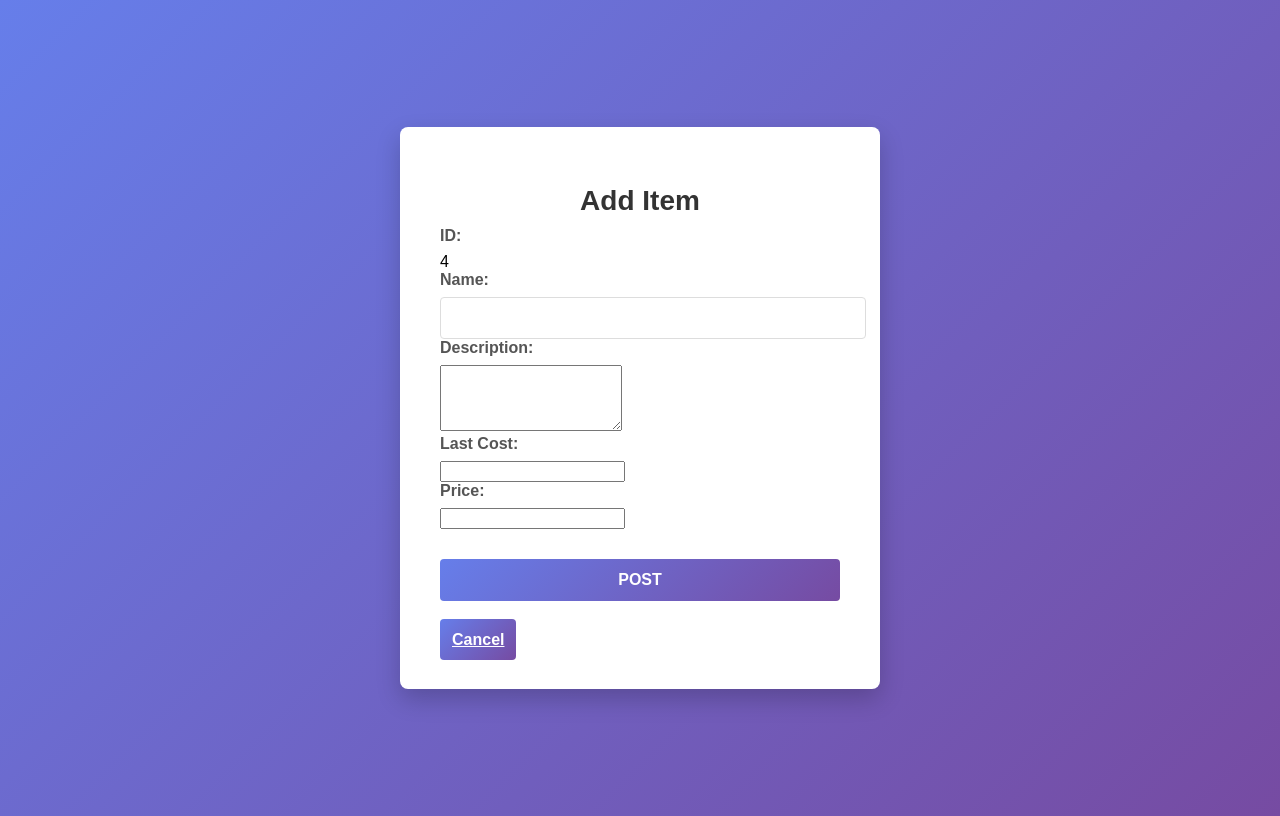
After one commit to Yessica-C/CSCE4350, a Django app: page /inventory/items/add/ in a window 1280 px wide. The commit adds this page. Run offline with Django 5.2, Linux system fonts and the light colour scheme; data comes from the database, SQL or seed files in the repository; both versions use the stored data as it was after the commit.

Commit message:
add new item page

```diff
--- a/projectdir/auto_store/inventory/static/css/main.css
+++ b/projectdir/auto_store/inventory/static/css/main.css
@@ -69,6 +69,8 @@ input[type="password"]:focus {
     font-size: 16px;
     font-weight: bold;
     cursor: pointer;
+    margin-top: 30px;
+    margin-bottom: 30px;
     transition: transform 0.2s;
 }
 
--- /dev/null
+++ b/projectdir/auto_store/inventory/templates/inventory/add_item.html
@@ -0,0 +1,36 @@
+{% load static %}
+<!DOCTYPE html>
+<html lang="en">
+<head>
+	<meta charset="UTF-8">
+	<meta name="viewport" content="width=device-width, initial-scale=1.0">
+	<title>Add Item</title>
+    <link rel="stylesheet" href="{% static 'css/main.css' %}">
+</head>
+<body>
+    <div class="panel-container">
+        <h1>Add Item</h1>
+        <form method="post">
+            {% csrf_token %}
+
+            <label for="item-id">ID:</label>
+            <div id="item-id" class="readonly-field">{{ id }}</div>
+
+            <label for="name">Name:</label>
+            <input type="text" id="name" name="name" required>
+
+            <label for="description">Description:</label>
+            <textarea id="description" name="description" rows="4"></textarea>
+
+            <label for="last_cost">Last Cost:</label>
+            <input type="number" id="last_cost" name="last_cost" min="0" step="0.01" required>
+
+            <label for="price">Price:</label>
+            <input type="number" id="price" name="price" min="0" step="0.01" required>
+
+            <button class="btn" type="submit">POST</button>
+        </form>
+        <a class="btn" href="/inventory/items/">Cancel</a>
+    </div>
+</body>
+</html>
--- a/projectdir/auto_store/inventory/templates/inventory/all_items.html
+++ b/projectdir/auto_store/inventory/templates/inventory/all_items.html
@@ -8,6 +8,8 @@
 <body>
 	<h1>All Items</h1>
     <a href="/inventory/">Inventory Home</a>
+    <a href="/inventory/items/add/"><button type="button">Create New Item</button></a>
+
 
 	<table>
 		<tbody>
--- a/projectdir/auto_store/inventory/urls.py
+++ b/projectdir/auto_store/inventory/urls.py
@@ -6,6 +6,7 @@ urlpatterns = [
     path('', views.homepage, name="homepage"),
 	path('inventory/', views.inventory_homepage, name="inventory_homepage"),
     path('inventory/items/', views.all_items, name="item_overview"),
+    path('inventory/items/add/', views.add_item, name="add_item"),
 	path('inventory/items/<int:item_id>/', views.item_zoom, name="item_zoom"),
     path('inventory/purchase_orders/', views.all_pos, name="purchase_order_overview"),
 	path('inventory/purchase_orders/<int:po_num>/', views.po_zoom, name="po_zoom"),
--- a/projectdir/auto_store/inventory/views.py
+++ b/projectdir/auto_store/inventory/views.py
@@ -1,9 +1,29 @@
 from django.shortcuts import get_object_or_404, redirect, render
 from django.http import Http404
 from django.contrib.auth import authenticate, authenticate, logout, login
+from django.db.models import Max
 from .models import Item, Location
 from .utils import quantity_on_hand, quantity_on_hand_by_location
 from .utils import get_full_po, get_po_number_list
+
+def add_item(request):
+    if request.method == 'POST':
+        name = request.POST.get('name')
+        description = request.POST.get('description')
+        price = request.POST.get('price')
+        last_cost = request.POST.get('last_cost')
+
+        # Create a new Item instance and save it to the database
+        item = Item(name=name, description=description, price=price, last_cost=last_cost)
+        item.save()
+
+        # Redirect to the all_items view after successful creation
+        return redirect('item_overview')
+
+
+    highest_item_number = Item.objects.aggregate(max_number=Max('id'))['max_number']
+    id = highest_item_number + 1 if highest_item_number is not None else 1
+    return render(request, 'inventory/add_item.html', {'id': id,})
 
 def all_items(request):
     items = Item.objects.all()
```
Also changed, not shown: projectdir/auto_store/db.sqlite3, projectdir/auto_store/inventory/templates/inventory/login.html (line endings or trailing spaces).
